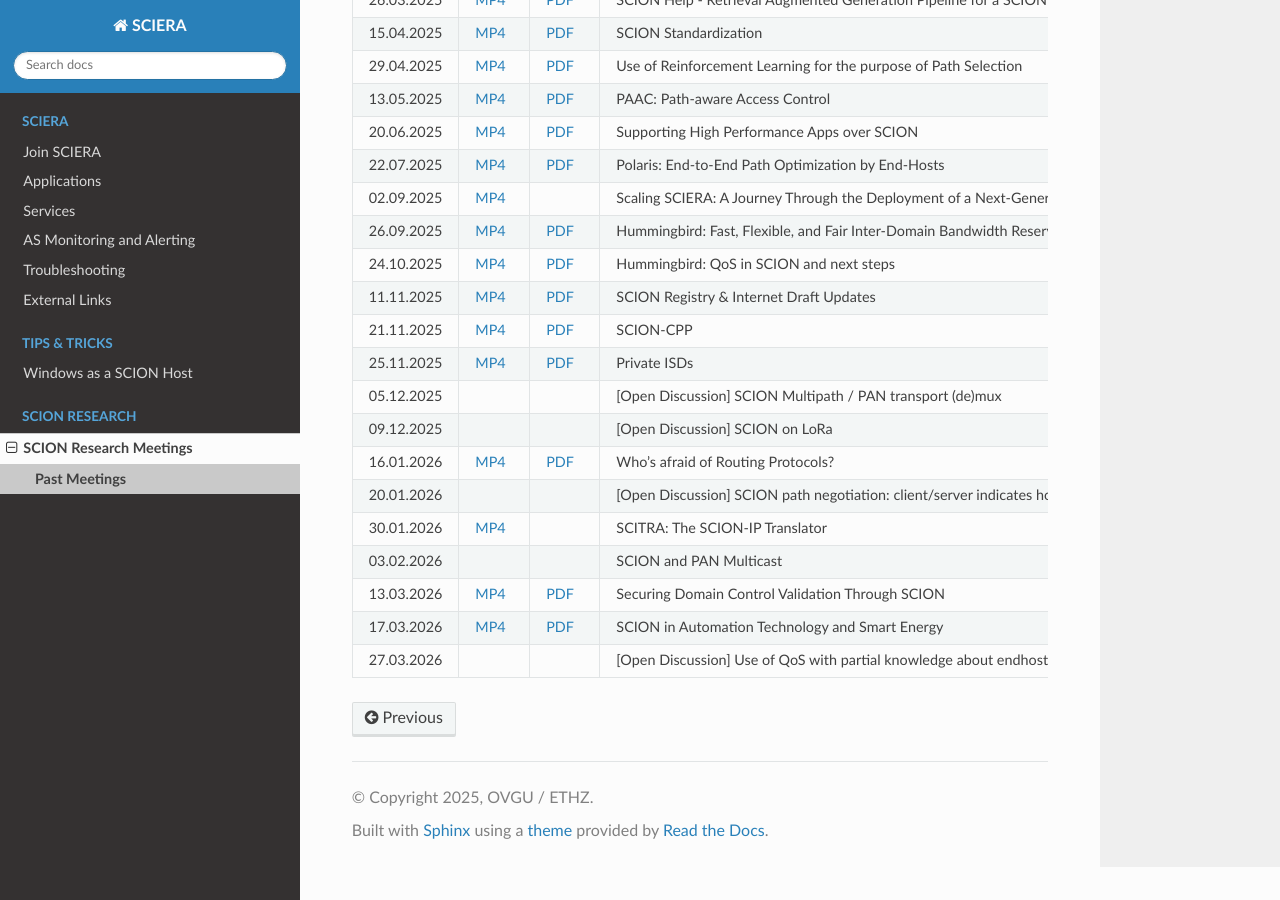
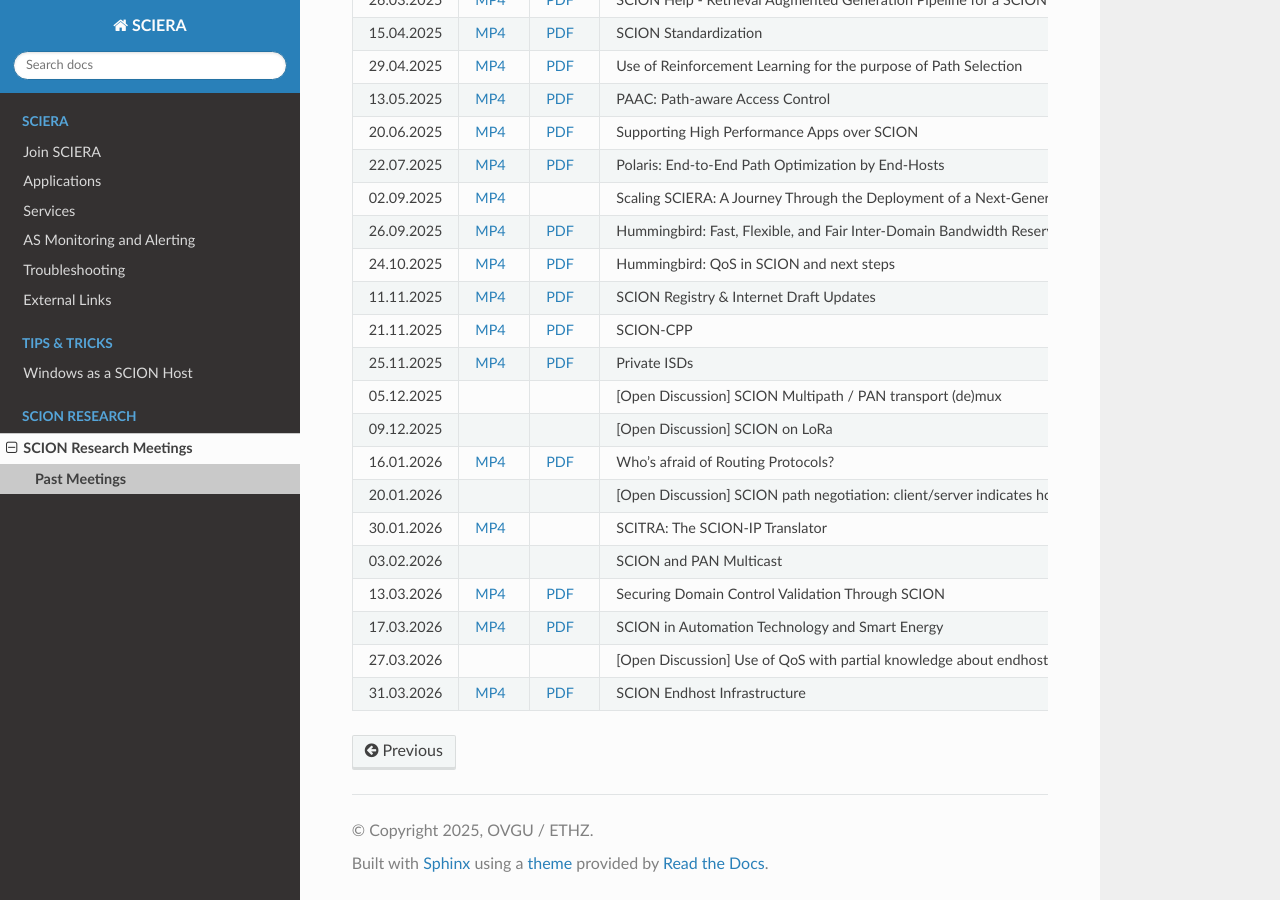
Before and after one commit to netsys-lab/scion-education-network-documentation, a Sphinx documentation site: the page built from docs/source/scion-research/meetings/past.rst, in a window 1280 px wide and 900 px high, scrolled down 884 px. Built offline with Sphinx 7.4.7 and the Read the Docs theme 3.1.0, drawn with Linux system fonts in a browser that asks for light colours.

Commit message:
Add video and slides. (#40)

```diff
--- a/docs/source/scion-research/meetings/past.rst
+++ b/docs/source/scion-research/meetings/past.rst
@@ -255,3 +255,9 @@ We keep an archive of past SCION research meetings:
       - [Open Discussion] Use of QoS with partial knowledge about endhost
       - Maciej Byczko (ETH Zurich)
       -
+    * - 31.03.2026
+      - `MP4 <https://drive.google.com/file/d/1T_hT3PmYra6gZtknSp8HDh2ZPAmrCfsX/view>`__
+      - `PDF <https://drive.google.com/file/d/1KPanbHASzaV3wpyuGkk785GnB2IMsLWa/view>`__
+      - SCION Endhost Infrastructure
+      - Stefan Dietiker (Anapaya)
+      -
```
